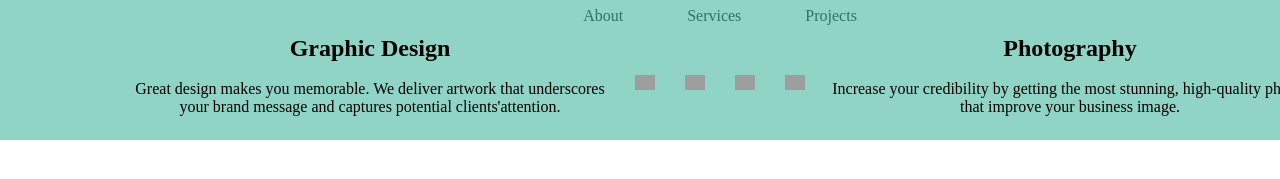
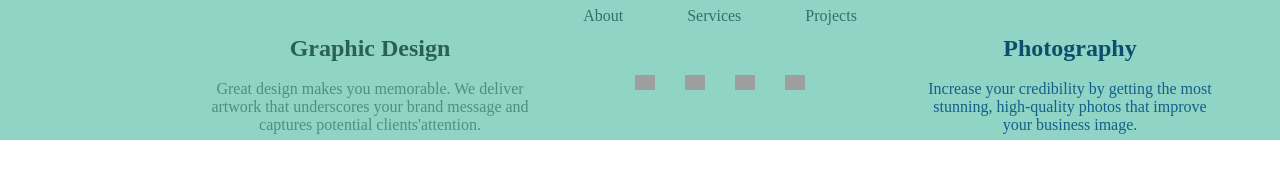
Before and after one commit to cesarmarca14/practica3, a plain HTML site: page index.html in a window 1280 px wide. Shown: the part 365-544 px from the top of the page. Drawn offline with Linux system fonts and the light colour scheme; grey boxes are pictures that could not be loaded.

Commit message:
ultimo-cambio

```diff
--- a/index.html
+++ b/index.html
@@ -17,9 +17,9 @@
       </figure>
 
       <div class="cherry">
-        <h2>Graphic Design</h2>
+        <h2 class="gra">Graphic Design</h2>
         <br>
-        <p>
+        <p class="gra-che">
           Great design makes you memorable. We deliver artwork that underscores
           your brand message and captures potential clients'attention.
         </p>
@@ -33,9 +33,9 @@
       </figure>
 
       <div class="orange">
-        <h2>Photography</h2>
+        <h2 class=photo>Photography</h2>
         <br>
-        <p>
+        <p class="ora-pho">
           Increase your credibility by getting the most stunning, high-quality
           photos that improve your business image.
         </p>
--- a/style.css
+++ b/style.css
@@ -17,24 +17,29 @@ body{
 
   .cherry {
     position: absolute;
-    /* top: 50%;
-    left: 50%; */
     text-align: center;
-    color: black;
     margin: 400px;
     margin-right: 1100px;
-    width: 500px;
+    width: 350px;
   }
-
+  .gra{
+    color: #2A6155;
+  }
+  .gra-che{
+    color: #4F8F7F;
+  }
+  .photo{
+    color: #0B4F6D;
+  }
+  .ora-pho{
+    color: #126088;
+  }
   .orange {
     position: absolute;
-    /* top: 50%;
-    left: 50%; */
     text-align: center;
-    color: black;
     margin: 400px;
     margin-left: 1100px;
-    width: 500px;
+    width: 300px;
   }
 
 
```
